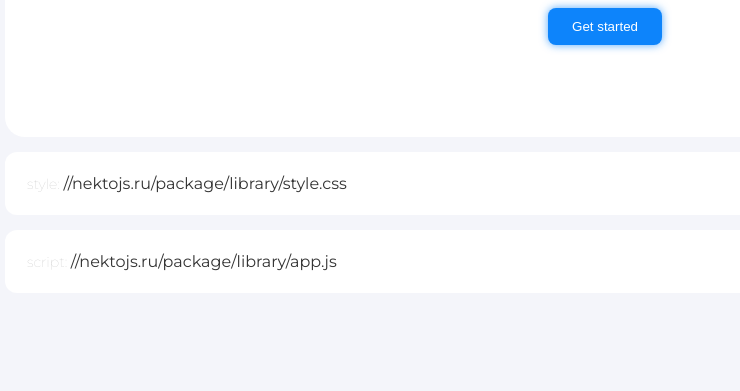
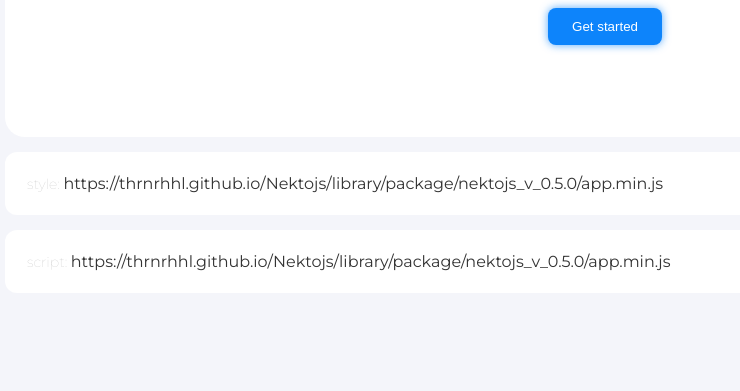
Before and after one commit to thrnrhhl/Nektojs, a plain HTML site: page index.html in a window 1280 px wide. Shown: the part 264-655 px from the top of the page, without its empty margins (35-775 px from the left). Drawn offline with Linux system fonts and the light colour scheme.

Commit message:
Update index.html
Update link

```diff
--- a/index.html
+++ b/index.html
@@ -35,11 +35,11 @@
                 </div>
                 <div class="banner-getstarted__style">
                     <span class="banner-getstarted__style-span">style: </span>
-                    <span class="banner-getstarted__style-span__link">//nektojs.ru/package/library/style.css</span>
+                    <span class="banner-getstarted__style-span__link"> https://thrnrhhl.github.io/Nektojs/library/package/nektojs_v_0.5.0/app.min.js</span>
                 </div>
                 <div class="banner-getstarted__js">
                     <span class="banner-getstarted__js-span">script: </span>
-                    <span class="banner-getstarted__js-span__link">//nektojs.ru/package/library/app.js</span>
+                    <span class="banner-getstarted__js-span__link"> https://thrnrhhl.github.io/Nektojs/library/package/nektojs_v_0.5.0/app.min.js</span>
                 </div>
             </div>
         </main>
```
